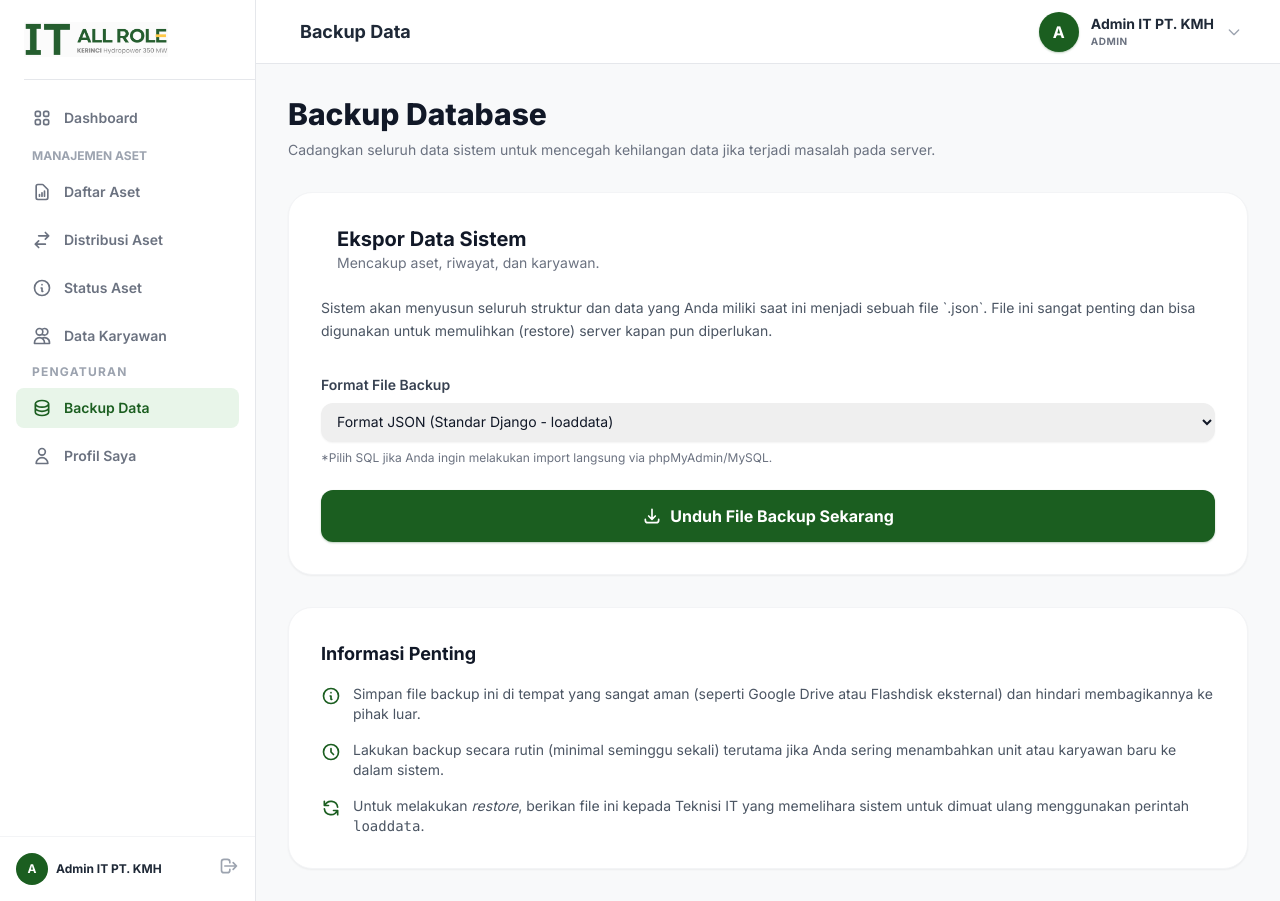
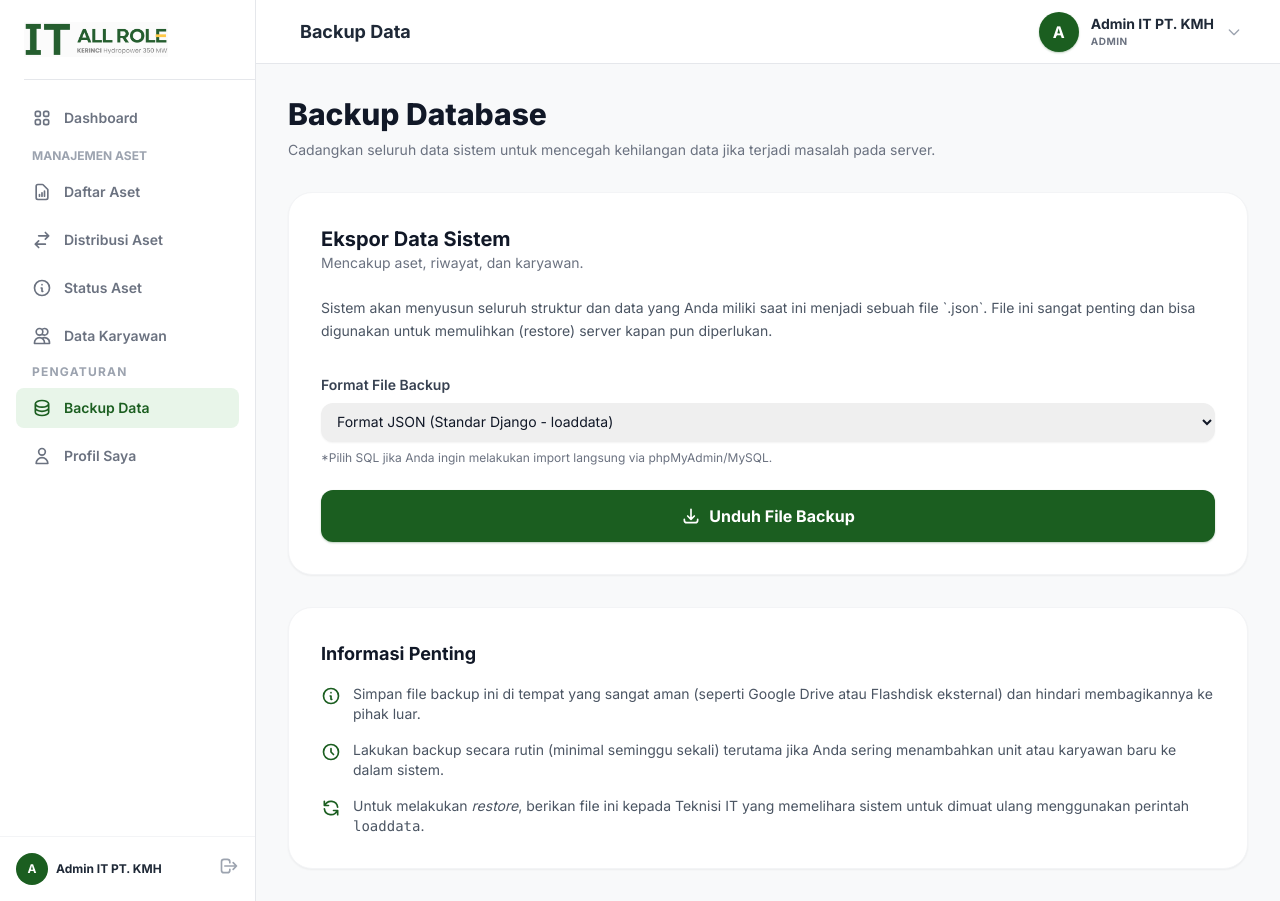
Before and after one commit to Wahyudin0701/manajemen-aset-it-ptkmh, a Django app: page /backup/ in a window 1280 px wide. Run offline with Django 5.2, Linux system fonts and the light colour scheme; a user stored in the database is signed in; data comes from the database, SQL or seed files in the repository.

Commit message:
Align backup title text and update button label

```diff
--- a/templates/backup.html
+++ b/templates/backup.html
@@ -10,14 +10,9 @@
 
 <div class="grid grid-cols-1 lg:grid-cols-2 gap-8">
     <div class="bg-white rounded-3xl shadow-sm border border-gray-100 p-8">
-        <div class="flex items-center space-x-4 mb-6">
-            <div class="w-14 h-14 bg-emerald-50 text-emerald-600 rounded-2xl flex items-center justify-center">
-                <svg class="w-7 h-7" fill="none" stroke="currentColor" viewBox="0 0 24 24"><path stroke-linecap="round" stroke-linejoin="round" stroke-width="2" d="M8 7H5a2 2 0 00-2 2v9a2 2 0 002 2h14a2 2 0 002-2V9a2 2 0 00-2-2h-3m-1 4l-3 3m0 0l-3-3m3 3V4"></path></svg>
-            </div>
-            <div>
-                <h3 class="text-xl font-bold text-gray-900">Ekspor Data Sistem</h3>
-                <p class="text-sm text-gray-500">Mencakup aset, riwayat, dan karyawan.</p>
-            </div>
+        <div class="mb-6">
+            <h3 class="text-xl font-bold text-gray-900">Ekspor Data Sistem</h3>
+            <p class="text-sm text-gray-500">Mencakup aset, riwayat, dan karyawan.</p>
         </div>
 
         <p class="text-gray-600 text-sm mb-8 leading-relaxed">
@@ -36,7 +31,7 @@
         </div>
             <button type="submit" class="w-full bg-kerinci hover:bg-kerinci-dark text-white font-bold py-3.5 px-6 rounded-xl transition-colors shadow-sm shadow-kerinci/30 flex items-center justify-center space-x-2 focus:outline-none focus:ring-2 focus:ring-offset-2 focus:ring-kerinci">
                 <svg class="w-5 h-5" fill="none" stroke="currentColor" viewBox="0 0 24 24"><path stroke-linecap="round" stroke-linejoin="round" stroke-width="2" d="M4 16v1a3 3 0 003 3h10a3 3 0 003-3v-1m-4-4l-4 4m0 0l-4-4m4 4V4"></path></svg>
-                <span>Unduh File Backup Sekarang</span>
+                <span>Unduh File Backup</span>
             </button>
         </form>
     </div>
```
